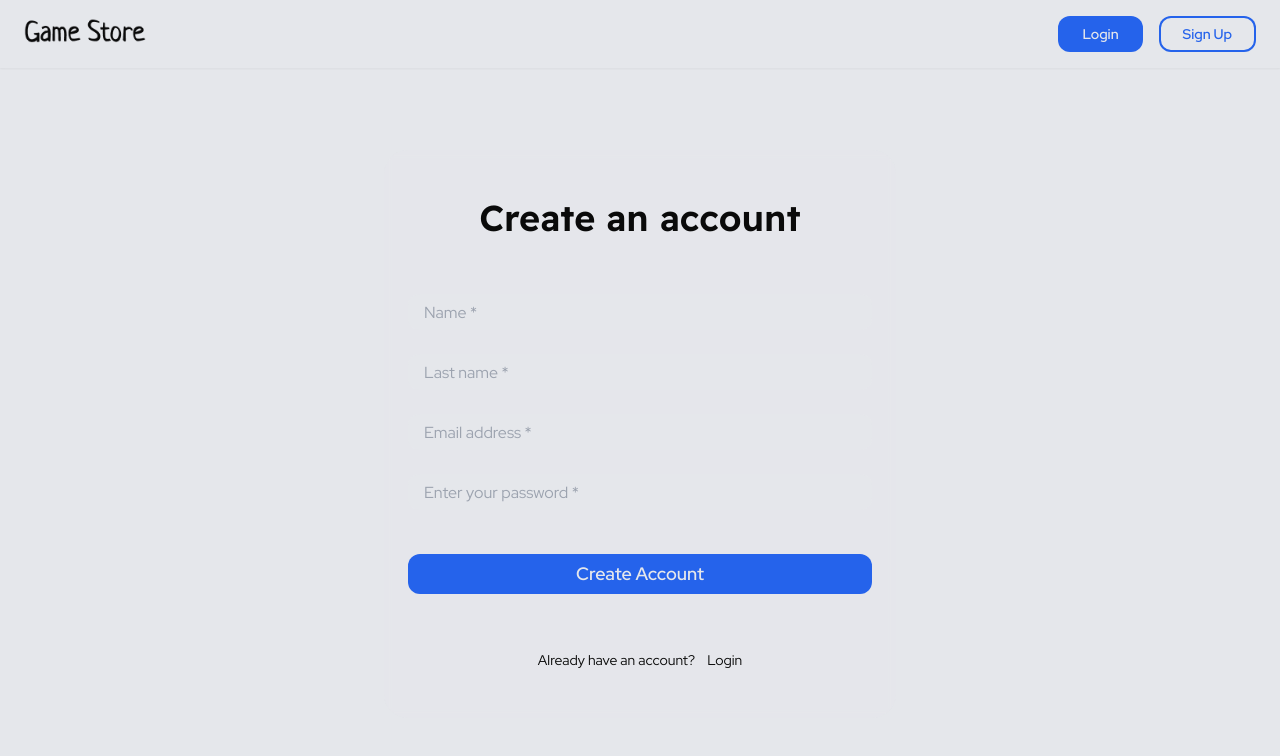
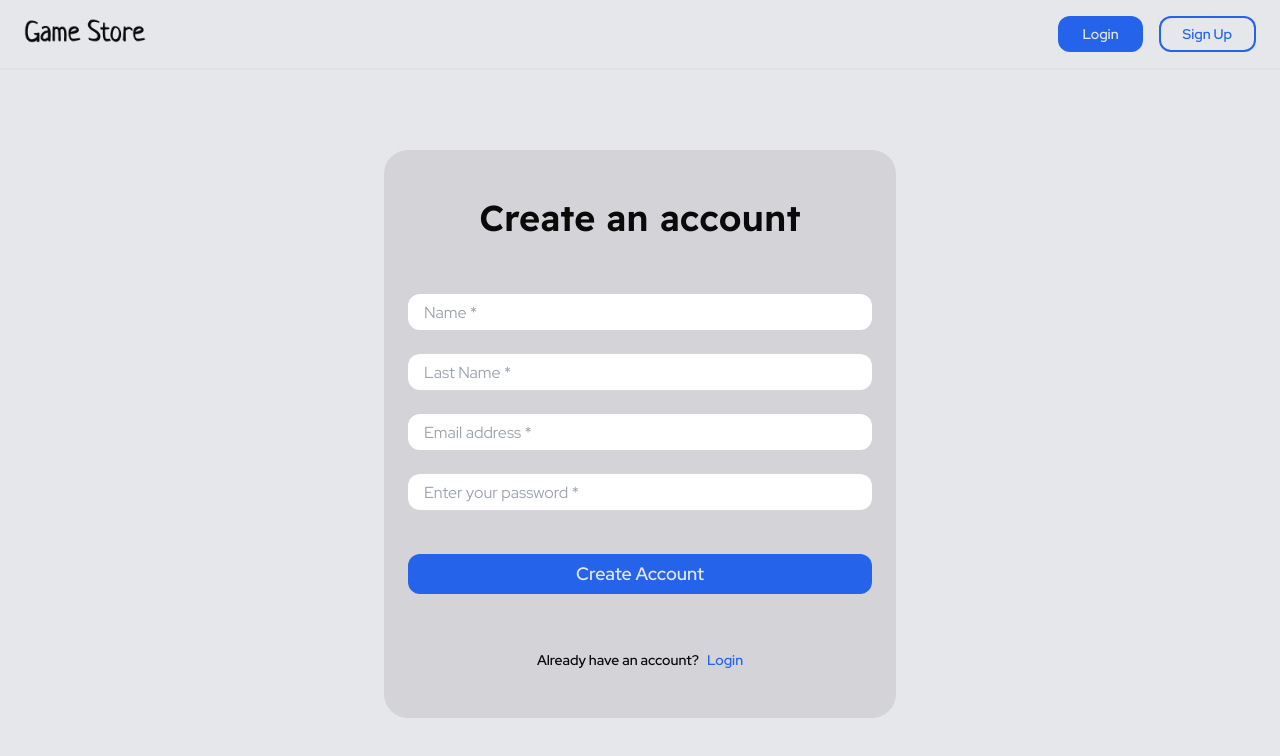
Before and after one commit to DavidAlmonacid/peaku-final-project, a React (Vite) app in the folder client/: page /signup in a window 1280 px wide. Shown: the top 756 px of the page. Built offline with nearby package versions, Linux system fonts and the light colour scheme.

Commit message:
Improve SignUp page
- Error handler was added
- When the creation is successful redirects to the login page
- Improve styles

```diff
--- a/client/src/pages/SignUp.jsx
+++ b/client/src/pages/SignUp.jsx
@@ -1,4 +1,10 @@
+import { useState } from "react";
+import { Link, useNavigate } from "react-router-dom";
+
 export default function SignUp() {
+  const [error, setError] = useState("");
+  const navigate = useNavigate();
+
   const handleSubmit = async (event) => {
     event.preventDefault();
 
@@ -13,38 +19,66 @@ export default function SignUp() {
 
     const json = await response.json();
     console.log(json);
+
+    if (json.error) {
+      setError(json.message);
+      return;
+    }
+
+    navigate("/login");
   };
 
   return (
     <div className="flex justify-center items-center h-full">
-      <section className="flex flex-col items-center gap-y-14 px-6 py-12 bg-accent-antiflash-white/20 backdrop-blur-sm w-full max-w-lg mx-3 rounded-3xl">
+      <section className="flex flex-col items-center gap-y-14 px-6 py-12 bg-accent-timberwolf w-full max-w-lg mx-3 rounded-3xl">
         <h1 className="text-4xl font-semibold">Create an account</h1>
 
         <form className="w-full" onSubmit={handleSubmit}>
-          <div
-            className="flex flex-col gap-y-6 *:bg-accent-antiflash-white *:text-accent-night *:w-full *:h-9 *:px-4 *:rounded-xl *:focus-within:outline-primary-royal-blue"
-            style={{ colorScheme: "light" }}
-          >
-            <input type="text" name="name" placeholder="Name *" required />
+          <div className="flex flex-col gap-y-6">
+            <input
+              type="text"
+              name="name"
+              placeholder="Name *"
+              className="capitalize text-accent-night h-9 px-4 rounded-xl focus:outline-primary-royal-blue w-full"
+              required
+            />
             <input
               type="text"
               name="last_name"
               placeholder="Last name *"
+              className="capitalize text-accent-night h-9 px-4 rounded-xl focus:outline-primary-royal-blue w-full"
               required
             />
+            <div>
               <input
                 type="email"
                 name="email"
                 pattern="\w+@\w+\.\w{2,3}"
                 placeholder="Email address *"
+                className="text-accent-night h-9 px-4 rounded-xl focus:outline-primary-royal-blue w-full"
                 required
               />
+              {error && error.includes("email") && (
+                <p className="mt-1 text-sm text-red-500">{error}</p>
+              )}
+              {error && error === "Error creating user" && (
+                <p className="mt-1 text-sm text-red-500">
+                  {error + ", try with another email"}
+                </p>
+              )}
+            </div>
+            <div>
               <input
                 type="password"
                 name="password"
                 placeholder="Enter your password *"
+                className="text-accent-night h-9 px-4 rounded-xl focus:outline-primary-royal-blue w-full"
                 required
               />
+              {error && error.includes("Password") && (
+                <p className="mt-1 text-sm text-red-500">{error}</p>
+              )}
+            </div>
           </div>
 
           <button
@@ -55,9 +89,11 @@ export default function SignUp() {
           </button>
         </form>
 
-        <p className="flex gap-x-3 text-sm">
+        <p className="flex gap-x-2 text-sm font-medium">
           <span>Already have an account?</span>
-          <button>Login</button>
+          <Link to="/login" className="text-primary-royal-blue">
+            Login
+          </Link>
         </p>
       </section>
     </div>
```
Lines whose indentation alone changed are shown as unchanged.
